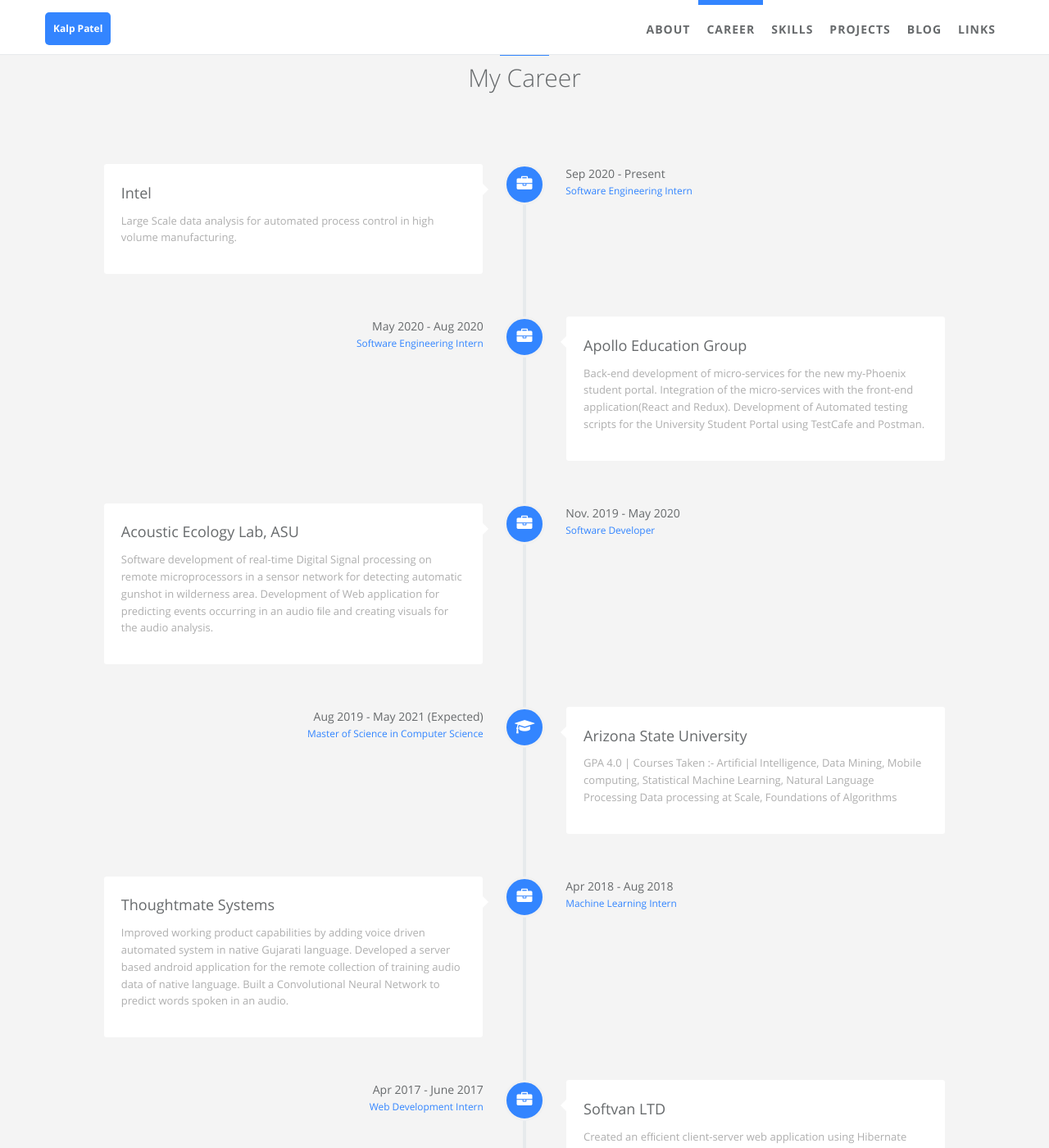
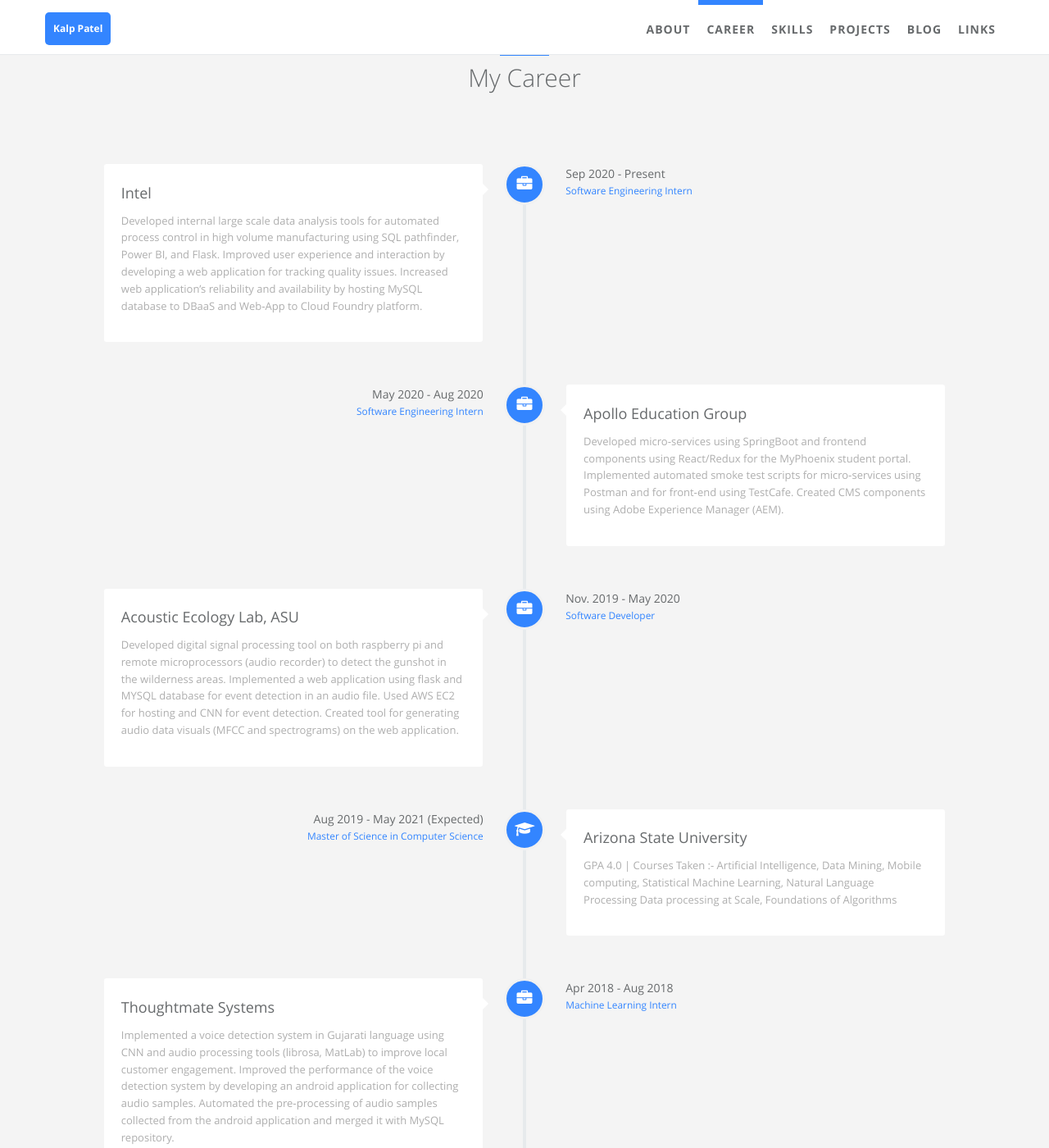
Before and after one commit to kalp121/kalp121.github.io, a Jekyll site: the page built from index.html, in a window 1280 px wide and 1400 px high, scrolled down 876 px. Shown: the whole window at 82% size. Built offline with Jekyll 4.4.1, drawn with Linux system fonts in a browser that asks for light colours; some of the changed text lies outside the part shown.

Commit message:
Update careers.yml

```diff
--- a/_data/index/careers.yml
+++ b/_data/index/careers.yml
@@ -4,7 +4,12 @@
 - name:
     detail: Intel
   desc:
-    detail:  Large Scale data analysis for automated process control in high volume manufacturing.
+    detail: >
+        Developed internal large scale data analysis tools for automated process control in high volume manufacturing using SQL
+        pathfinder, Power BI, and Flask.
+        Improved user experience and interaction by developing a web application for tracking quality issues.
+        Increased web application’s reliability and availability by hosting MySQL database to DBaaS and Web‑App to Cloud Foundry
+        platform.
   date:
     detail: Sep 2020 - Present
   job:
@@ -15,9 +20,9 @@
     detail: Apollo Education Group
   desc:
     detail: >
-        Back-end development of micro-services for the new my-Phoenix student portal.
-        Integration of the micro-services with the front-end application(React and Redux).
-        Development of Automated testing scripts for the University Student Portal using TestCafe and Postman.
+        Developed micro‑services using SpringBoot and frontend components using React/Redux for the MyPhoenix student portal.
+        Implemented automated smoke test scripts for micro‑services using Postman and for front‑end using TestCafe.
+        Created CMS components using Adobe Experience Manager (AEM).
   date:
     detail: May 2020 - Aug 2020
   job:
@@ -28,9 +33,11 @@
     detail: Acoustic Ecology Lab, ASU
   desc:
     detail: >
-        Software development of real-time Digital Signal processing on remote microprocessors in a sensor network for detecting automatic
-        gunshot in wilderness area.
-        Development of Web application for predicting events occurring in an audio ﬁle and creating visuals for the audio analysis.
+        Developed digital signal processing tool on both raspberry pi and remote microprocessors (audio recorder) to detect the gunshot
+        in the wilderness areas.
+        Implemented a web application using flask and MYSQL database for event detection in an audio file. Used AWS EC2 for hosting
+        and CNN for event detection.
+        Created tool for generating audio data visuals (MFCC and spectrograms) on the web application.
   date:
     detail: Nov. 2019 - May 2020
   job:
@@ -53,9 +60,10 @@
     detail: Thoughtmate Systems
   desc:
     detail: >
-        Improved working product capabilities by adding voice driven automated system in native Gujarati language.
-        Developed a server based android application for the remote collection of training audio data of native language.
-        Built a Convolutional Neural Network to predict words spoken in an audio.
+        Implemented a voice detection system in Gujarati language using CNN and audio processing tools (librosa, MatLab) to improve
+        local customer engagement.
+        Improved the performance of the voice detection system by developing an android application for collecting audio samples.
+        Automated the pre‑processing of audio samples collected from the android application and merged it with MySQL repository.
 
   date:
     detail: Apr 2018 - Aug 2018
@@ -67,10 +75,9 @@
     detail: Softvan LTD
   desc:
     detail: >
-        Created an efﬁcient client-server web application using Hibernate Framework for centralizing the management of nearby
-        bloodbank Inventories inreal-time.
-        Developed web service that provides closest blood bank location having enough blood in their inventory of
-        speciﬁed blood group and real-time Inventory-update function for the blood bank owners.
+        Created an efficient web application using Spring and Hibernate for centralizing the management of nearby blood bank
+        inventories.
+        Implemented the real‑time inventory update functionality for the blood bank owners.
   date:
     detail: Apr 2017 - June 2017
   job:
```
